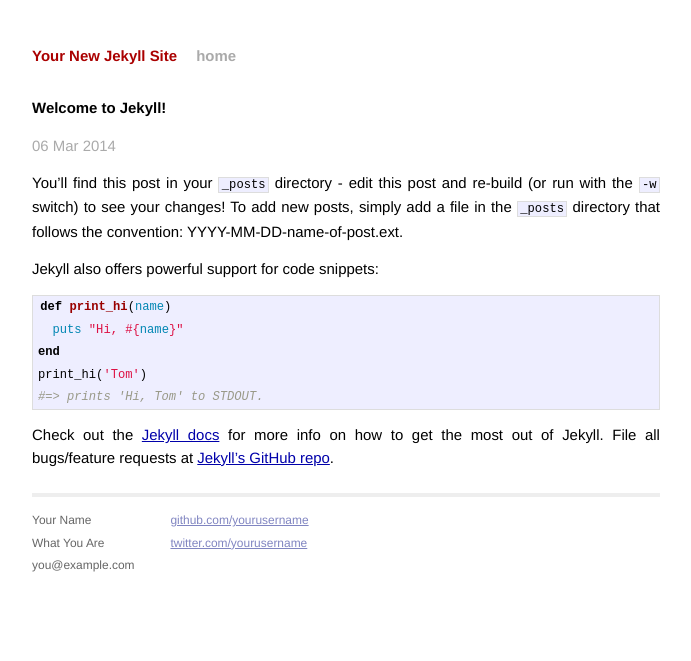
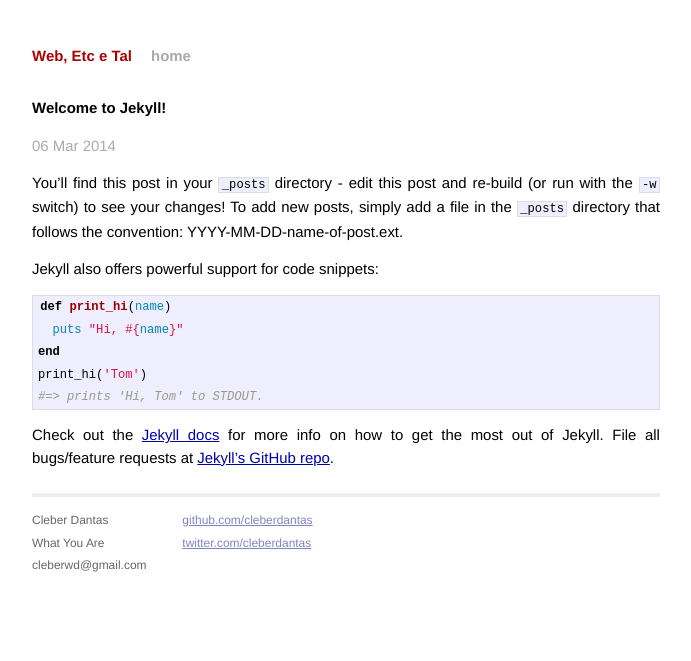
Before and after one commit to cleberdantas/cleberdantas.github.io, a Jekyll site: the page built from _posts/2014-03-06-welcome-to-jekyll.markdown, in a window 1280 px wide. Shown: the top 661 px of the page, without its empty margins (294-985 px from the left). Built offline with Jekyll 4.4.1, drawn with Linux system fonts in a browser that asks for light colours; Markdown is read by kramdown in place of the engine named in the settings.

Commit message:
some configurations

```diff
--- a/_config.yml
+++ b/_config.yml
@@ -1,3 +1,3 @@
-name: Your New Jekyll Site
+name: Web, Etc e Tal
 markdown: redcarpet
 pygments: true
--- a/_layouts/default.html
+++ b/_layouts/default.html
@@ -26,15 +26,15 @@
           <div class="footer">
             <div class="contact">
               <p>
-                Your Name<br />
+                Cleber Dantas<br />
                 What You Are<br />
-                you@example.com
+                cleberwd@gmail.com
               </p>
             </div>
             <div class="contact">
               <p>
-                <a href="https://github.com/yourusername">github.com/yourusername</a><br />
-                <a href="https://twitter.com/yourusername">twitter.com/yourusername</a><br />
+                <a href="https://github.com/cleberdantas">github.com/cleberdantas</a><br />
+                <a href="https://twitter.com/cleberdantas">twitter.com/cleberdantas</a><br />
               </p>
             </div>
           </div>
--- a/index.html
+++ b/index.html
@@ -1,6 +1,6 @@
 ---
 layout: default
-title: Your New Jekyll Site
+title: Web, Etc e Tal
 ---
 
 <div id="home">
```
